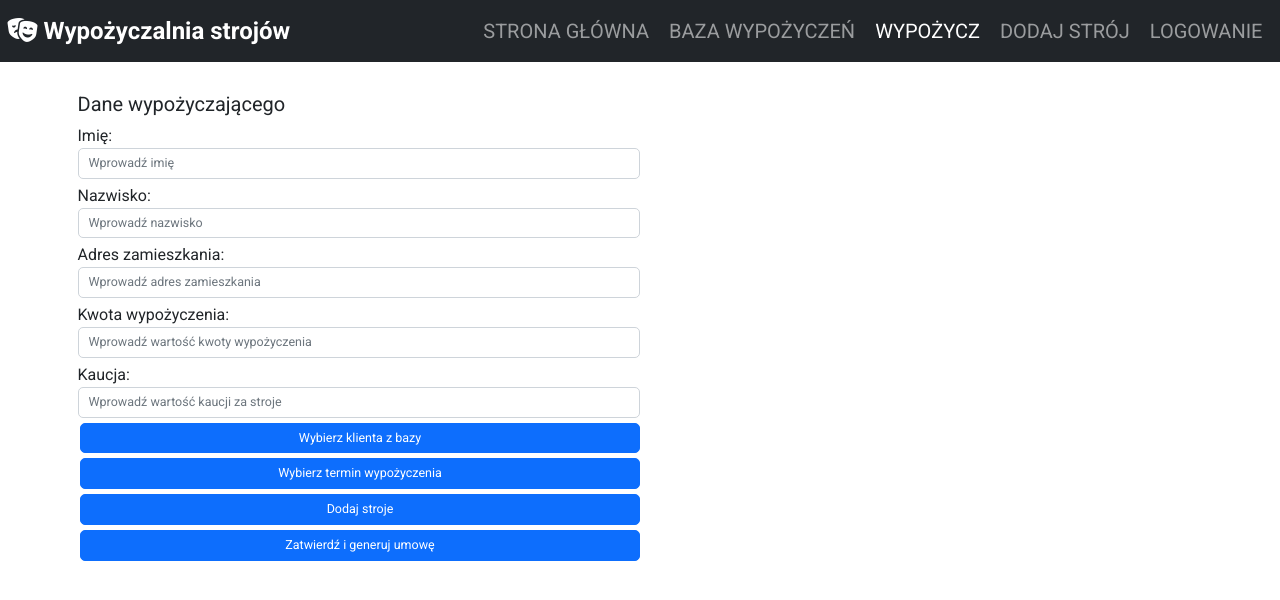
After one commit to sebasamol/NFC_Scanner_Website, a PHP site: page /rentcostume.php in a window 1280 px wide. The commit adds this page. Shown: the top 600 px of the page. Run offline with PHP 8.4, Linux system fonts and the light colour scheme; some libraries are stand-ins or nearby versions.

Commit message:
Form in RentCostume.php

```diff
--- /dev/null
+++ b/rentcostume.php
@@ -0,0 +1,104 @@
+<!DOCTYPE html>
+<html lang ="pl">
+<head>
+        <meta charset="UTF-8">
+        <meta http-equiv="X-UA-Compatible" content="IE-edge">
+        <meta name="viewport" content="width=device-width,initial-scale1.0">
+        <title>Wypożycz</title>
+
+        <!-- CSS only -->
+        <link href="https://cdn.jsdelivr.net/npm/bootstrap@5.2.2/dist/css/bootstrap.min.css" rel="stylesheet"
+        integrity="sha384-Zenh87qX5JnK2Jl0vWa8Ck2rdkQ2Bzep5IDxbcnCeuOxjzrPF/et3URy9Bv1WTRi" crossorigin="anonymous">
+
+        <link rel="preconnect" href="https://fonts.googleapis.com">
+        <link rel="preconnect" href="https://fonts.gstatic.com" crossorigin>
+        <link href="https://fonts.googleapis.com/css2?family=Raleway&family=Roboto:wght@400;700&display=swap" rel="stylesheet">
+        <link rel="stylesheet" href="style.css">
+        <script src="https://kit.fontawesome.com/abd674511e.js" crossorigin="anonymous"></script>
+
+</head>
+<body>
+<nav class="navbar navbar-expand-lg bg-dark navbar-dark py-3 sticky-top">
+  <div class="container-fluid">
+    <a class="navbar-brand" href="#"><i class="fa-solid fa-masks-theater"></i> Wypożyczalnia strojów </a>
+    <button class="navbar-toggler" type="button" data-bs-toggle="collapse" data-bs-target="#navbarNavAltMarkup" aria-controls="navbarNavAltMarkup" aria-expanded="false" aria-label="Toggle navigation">
+      <span class="navbar-toggler-icon"></span>
+    </button>
+    <div class="collapse navbar-collapse" id="navbarNavAltMarkup">
+      <div class="navbar-nav ms-auto">
+        <a class="nav-link px-lg-3" href="index.php">Strona główna</a>
+        <a class="nav-link px-lg-3" href="#">Baza wypożyczeń</a>
+        <a class="nav-link px-lg-3 active" href="#">Wypożycz</a>
+        <a class="nav-link px-lg-3" href="#">Dodaj strój</a>
+        <a class="nav-link px-lg-3" href="#">Logowanie</a>
+
+      </div>
+    </div>
+  </div>
+</nav>
+<header>
+
+</header>
+
+<main>
+    <!-- Formularz-->
+<div class="container py-5">
+  <h2>Dane wypożyczającego</h2>
+  <form>
+    <div class="form-group py-1 ">
+      <label for="name">Imię:</label>
+      <input type="name" class="form-control form-control-lg w-50" id="name" placeholder="Wprowadź imię">
+    </div>
+    <div class="form-group py-1">
+      <label for="last name">Nazwisko:</label>
+      <input type="last name" class="form-control form-control-lg w-50" id="last name" placeholder="Wprowadź nazwisko">
+    </div>
+    <div class="form-group py-1">
+      <label for="adress">Adres zamieszkania:</label>
+      <input type="address" class="form-control form-control-lg w-50" id="adress" placeholder="Wprowadź adres zamieszkania">
+    </div>
+    <div class="form-group py-1">
+      <label for="adress">Kwota wypożyczenia:</label>
+      <input type="address" class="form-control form-control-lg w-50" id="adress" placeholder="Wprowadź wartość kwoty wypożyczenia">
+    </div>
+    <div class="form-group py-1">
+      <label for="adress">Kaucja:</label>
+      <input type="address" class="form-control form-control-lg w-50" id="adress" placeholder="Wprowadź wartość kaucji za stroje">
+    </div>
+
+  </form>
+
+  <!-- Przyciski-->
+
+  <div class="d-flex flex-column">
+  <div class="p-1"><button type="button" class="btn btn-primary btn-block btn-lg w-50">Wybierz klienta z bazy</button></div>
+  <div class="p-1"><button type="button" class="btn btn-primary btn-block btn-lg w-50">Wybierz termin wypożyczenia</button></div>
+  <div class="p-1"><button type="button" class="btn btn-primary btn-block btn-lg w-50">Dodaj stroje</button></div>
+  <div class="p-1"><button type="button" class="btn btn-primary btn-block btn-lg w-50">Zatwierdź i generuj umowę</button></div>
+</div>
+
+
+
+
+
+
+</div>
+
+
+
+</main>
+<!-- JavaScript Bundle with Popper -->
+<script src="https://cdn.jsdelivr.net/npm/bootstrap@5.2.2/dist/js/bootstrap.bundle.min.js"
+integrity="sha384-OERcA2EqjJCMA+/3y+gxIOqMEjwtxJY7qPCqsdltbNJuaOe923+mo//f6V8Qbsw3" crossorigin="anonymous"></script>
+
+</body>
+
+
+
+
+
+
+
+
+
+</html>
--- a/style.css
+++ b/style.css
@@ -31,3 +31,7 @@ nav{
     text-transform: none;
 
 }
+
+.btn-lg{
+
+}
```
Also changed, not shown: index.php (+17 -11 lines).
